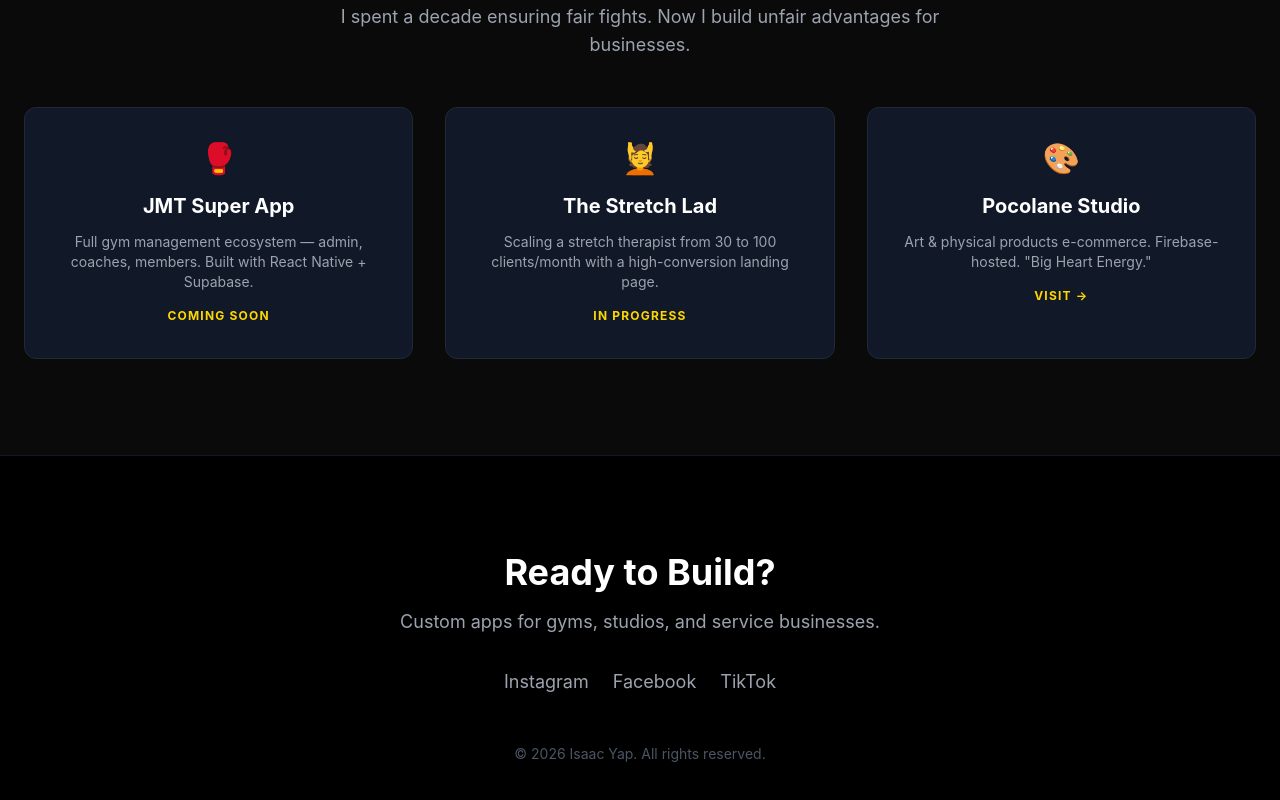
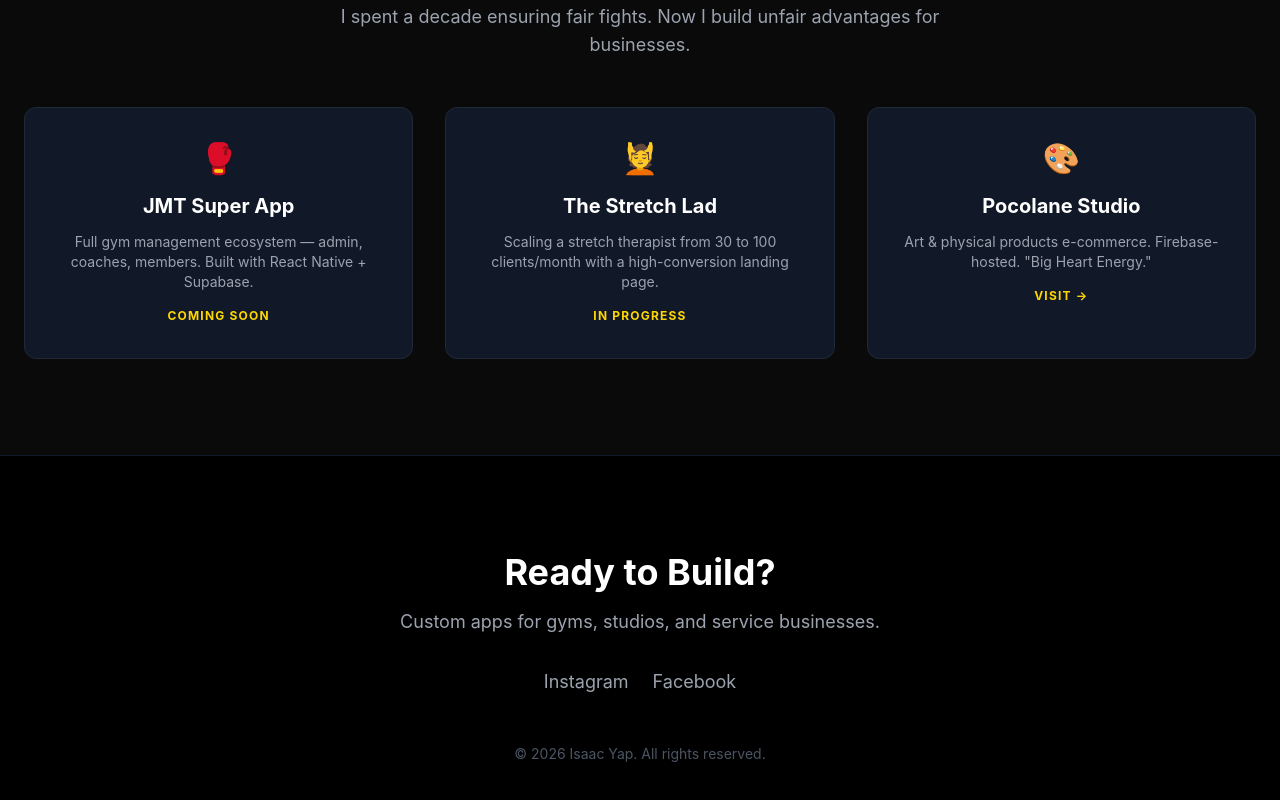
Before and after one commit to IsaacYap90/isaacyap.ai, a React (Vite) app: page / in a window 1280 px wide. Shown: the part 2693-3493 px from the top of the page. Built offline with nearby package versions, Linux system fonts and the light colour scheme.

Commit message:
Remove TikTok link (wrong profile)

```diff
--- a/src/App.jsx
+++ b/src/App.jsx
@@ -170,7 +170,6 @@
       <div className="flex justify-center gap-6 mb-12">
         <a href="https://www.instagram.com/professional_mma_referee/" target="_blank" className="text-gray-400 hover:text-brand-gold transition-colors text-lg">Instagram</a>
         <a href="https://www.facebook.com/IsaacProMMARef/" target="_blank" className="text-gray-400 hover:text-brand-gold transition-colors text-lg">Facebook</a>
-        <a href="https://www.tiktok.com/@isaacyap" target="_blank" className="text-gray-400 hover:text-brand-gold transition-colors text-lg">TikTok</a>
       </div>
       <p className="text-gray-600 text-sm">© 2026 Isaac Yap. All rights reserved.</p>
     </div>
```
Also changed, not shown: 1 other file (tests, documents, lock files or other folders).
